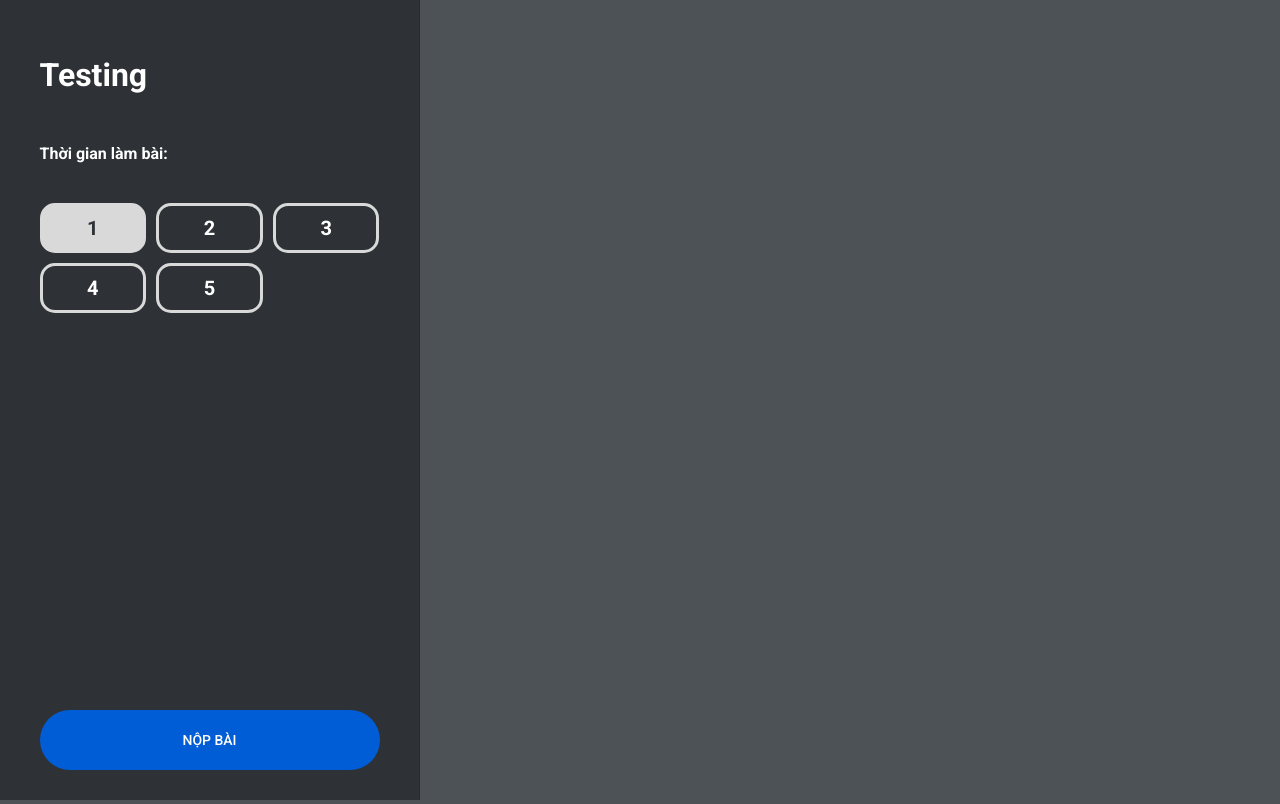
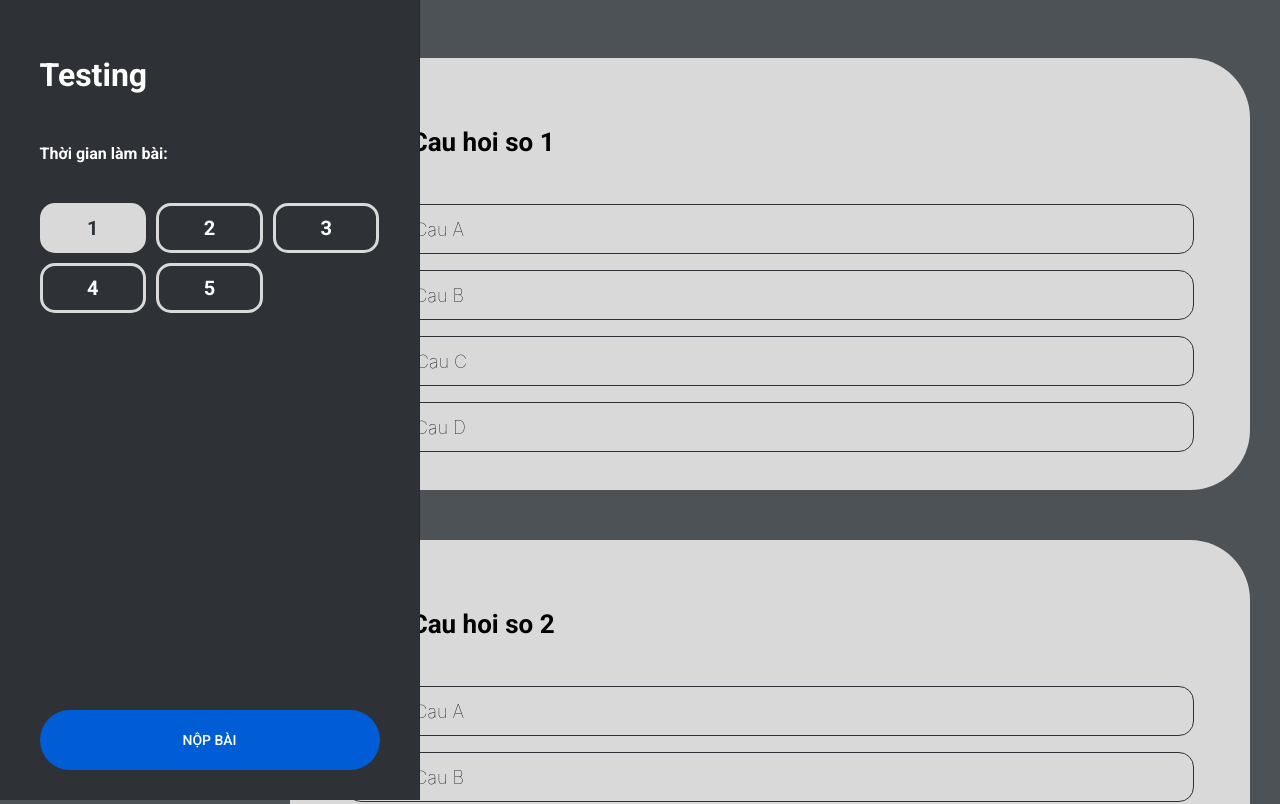
Before and after one commit to kei2701/ots-sol-frontend, a React (Vite) app: page /testing in a window 1280 px wide. Shown: the top 804 px of the page. Built offline with nearby package versions, Linux system fonts and the light colour scheme.

Commit message:
update testingpage

```diff
--- /dev/null
+++ b/src/components/TestingLayout.jsx
@@ -0,0 +1,130 @@
+import styled from "@emotion/styled";
+import {
+  Box,
+  Button,
+  Card,
+  CardContent,
+  Drawer,
+  List,
+  ListItem,
+  ListItemButton,
+  ListItemIcon,
+  ListItemText,
+} from "@mui/material";
+import { NavLink } from "react-router-dom";
+import data from "./../services/question.json"
+import { useState } from "react";
+
+
+const CustomListAnswersButton = styled(ListItemButton)(({}) => ({
+    width: 100,
+    height: 50,
+    color: "black",
+    fontWeight: "100",
+    fontSize: "50",
+    backgroundColor: "#D9D9D9",
+    border: "1.5px solid #2E3236",
+    borderRadius: "15px",
+    textAlign: "left",
+}))
+
+const CustomPointerAnswer = styled(Card)(({active}) => ({
+
+    width: '20px',
+    height: '20px',
+    borderRadius: '50%',
+    border: '1.5px solid black',
+    backgroundColor: active === "true" ? '#005DD6' : '#D9D9D9',
+    marginRight: '10px',
+    cursor: "pointer"
+}))
+
+function TextAnswer({index}) {
+    switch(index) {
+        case 0:
+            return "A";
+        case 1:
+            return "B";
+        case 2:
+            return "C";
+        case 3:
+            return "D";
+
+        default: return "";
+    }
+}
+
+function TestingLayout(testid) {
+
+    testid = 1;
+
+    const questions = data.find(t => t.testID == testid).questions;
+
+    const [selectedIndex, setSelectedIndex] = useState(0);
+
+    const handleAnswerClick = (index) => {
+        setSelectedIndex(index);
+    }
+
+    return (
+            <List>
+                { questions.map((item, index) => (
+                    <CardContent
+                        sx={{
+                            marginLeft: "auto",
+                            marginRight: "30px",
+                            marginTop: "50px",
+                            padding: "30px 40px",
+                            width: "75%",
+                            borderRadius: 15,
+                            backgroundColor: "#D9D9D9",
+                            textAlign: "left",
+                            color: "black",
+                            fontSize: 26,
+                            fontWeight: "bold"
+                        }}
+                        key={item.detail}
+                    >
+                        <h4>Câu {index+1}: {item.detail}</h4>
+
+                        { item.answers.map((answer, index) => (
+                            <ListItem
+                                key={item.questionNo}
+                            >
+
+                            <CustomListAnswersButton
+                                active={
+                                    selectedIndex === index
+                                    ? "true"
+                                    : "false"
+                                }
+                                onClick={() => handleAnswerClick(index)}
+                            >
+                                <CustomPointerAnswer
+                                    active={
+                                        selectedIndex === index
+                                        ? "true"
+                                        : "false"
+                                    }
+                                    onClick={() => handleAnswerClick(index)}
+                                />
+                                <ListItemText
+                                    disableTypography
+                                    style={{
+                                        fontFamily: "Inter",
+                                        fontSize: "18px",
+                                        fontWeight: "regular"
+                                    }}
+                                    primary={`${TextAnswer({index})}. ${answer}`}
+                                />
+                            </CustomListAnswersButton>
+                        </ListItem>
+                        ))}
+
+                    </CardContent>
+                ))}
+            </List>
+    );
+}
+
+export default TestingLayout;
--- /dev/null
+++ b/src/pages/LoginPage.jsx
@@ -0,0 +1,24 @@
+import React, {useState} from "react";
+import {
+    Box,
+    Container
+} from "@mui/material";
+
+function LoginPage() {
+    return (
+        <Box
+            sx={{
+                display: 'flex',
+                flexDirection: 'column',
+                alignItems: 'center',
+            }}
+        >
+            <Container
+            >
+
+            </Container>
+        </Box>
+    );
+}
+
+export default LoginPage;
--- a/src/pages/TestingPage.jsx
+++ b/src/pages/TestingPage.jsx
@@ -1,9 +1,10 @@
-import {Stack, styled} from "@mui/material";
+import {List, ListItem, Stack, styled} from "@mui/material";
 import { ThemeProvider } from "@emotion/react";
-import { CssBaseline, createTheme } from "@mui/material";
+import { CssBaseline, createTheme, CardContent } from "@mui/material";
 import PropTypes from "prop-types";
 import React from "react";
 import ReactDOM from "react-dom/client";
+import TestingLayout from "../components/TestingLayout";
 
 import TestingSideBar from "../components/TestingSideBar" ;
 
@@ -44,6 +45,7 @@ function TestingPage() {
         <>
             <TestingPageThemeProvider>
             <TestingSideBar />
+            <TestingLayout/>
             </TestingPageThemeProvider>
         </>
     );
--- a/src/routes/index.jsx
+++ b/src/routes/index.jsx
@@ -5,6 +5,7 @@ import HomePage from "../pages/HomePage";
 import HistoryPage from "../pages/HistoryPage";
 import RankingPage from "../pages/RankingPage";
 import TestingPage from "../pages/TestingPage";
+import LoginPage from "../pages/LoginPage";
 
 function Router() {
   return useRoutes([
@@ -39,6 +40,10 @@ function Router() {
       path: "/testing",
       element: <TestingPage />,
     },
+    {
+      path: "/login",
+      element: <LoginPage />,
+    },
   ]);
 }
 
```
